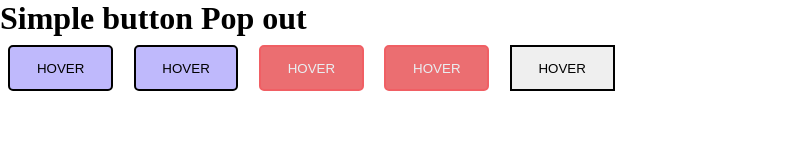
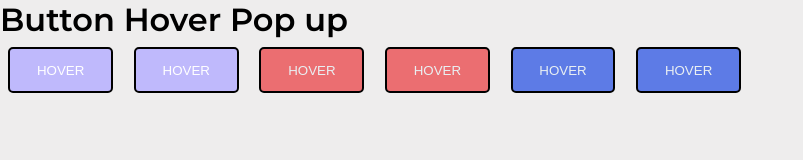
Before and after one commit to amchatman/Button-Components, a plain HTML site: page index.html in a window 1280 px wide. Shown: the whole page, without its empty margins (0-803 px from the left). Drawn offline with Linux system fonts and the light colour scheme.

Commit message:
Color Update
index.html
-Text update

style.css
-Color update
-font style update

```diff
--- a/index.html
+++ b/index.html
@@ -1,7 +1,7 @@
 <!DOCTYPE html>
 <html>
     <head>
-        <title>Button CSS Components</title>
+        <title>Button Hover Pop out</title>
         <meta charset="utf-8">
         <meta name="viewport" content="width=device-width,initial-scale=1, viewport-fit=cover">
         <link rel="stylesheet" type="text/css" href="style.css" media="screen" />
@@ -9,12 +9,13 @@
     <body>
 
         <div class="button-container outline">
-            <h1>Simple button Pop out</h1>
+            <h1>Button Hover Pop up</h1>
             <button class="btn shadow-tl">Hover</button>
             <button class="btn shadow-tr">Hover</button>
             <button class="btn shadow-bl">Hover</button>
             <button class="btn shadow-br">Hover</button>
             <button class="btn shadow">Hover</button>
+            <button class="btn shadow-b">Hover</button>
         </div>
     </body>
 </html>
--- a/style.css
+++ b/style.css
@@ -1,9 +1,14 @@
+@import url("https://fonts.googleapis.com/css2?family=Montserrat:wght@400;600&display=swap");
+
 * {
     margin: 0;
     padding: 0;
     box-sizing: border-box;
   }
-
+body{
+   background-color:#e9e8e8c4;
+   font-family:Montserrat;
+}
  .btn{
     border:2px solid;
     padding:1em 2em;
@@ -15,6 +20,7 @@
    border:2px solid #000000;
    border-radius:5px;
    background-color:#BFB9FC;
+   color:#FFFFFF;
  }
  .shadow-tl:hover{
    animation:shadow-tl 0.3 both;
@@ -45,7 +51,7 @@
 .shadow-bl,.shadow-br{
    background-color:#EB6E71;
    color:#E9EFF2;
-   border:2px solid #F05F64;
+   border:2px solid #000000;
    border-radius:5px;
 }
 .shadow-bl:hover{
@@ -53,11 +59,11 @@
 }
 @keyframes shadow-bl{
    0%{
-      box-shadow: 0 0 #E83F40, 0 0 #E83F40;
+      box-shadow: 0 0 #000000, 0 0 #000000;
       transform: translateX(0) translateY(0);
    }
    100%{
-       box-shadow: -1px 1px #E83F40, -2px 2px #E83F40, -3px 3px #E83F40, -4px 4px #E83F40, -5px 5px #E83F40,-6px 6px #E83F40,-7px 7px #E83F40;
+       box-shadow: -1px 1px #000000, -2px 2px #000000, -3px 3px #000000, -4px 4px #000000, -5px 5px #000000,-6px 6px #000000,-7px 7px #000000;
               transform: translateX(8px) translateY(8px);
    }
 }
@@ -67,13 +73,19 @@
 
  @keyframes shadow-br {
     0% {
-              box-shadow: 0 0 #E83F40, 0 0 #E83F40;
+              box-shadow: 0 0 #000000, 0 0 #000000;
               transform: translateX(0) translateY(0);
     }
     100% {
-              box-shadow: 1px 1px #E83F40, 2px 2px #E83F40, 3px 3px #E83F40, 4px 4px #E83F40, 5px 5px #E83F40,6px 6px #E83F40,7px 7px #E83F40;
+              box-shadow: 1px 1px #000000, 2px 2px #000000, 3px 3px #000000, 4px 4px #000000, 5px 5px #000000,6px 6px #000000,7px 7px #000000;
               transform: translateX(-8px) translateY(-8px);
     }
+  }
+  .shadow,.shadow-b{
+   background-color:#5D7BE6;
+   color:#E9EFF2;
+   border:2px solid #000000;
+   border-radius:5px;
   }
   .shadow:hover{
    animation:shadow 0.3 both;
@@ -89,3 +101,16 @@
     transform: translateX(8px) translateY(8px);
    }
 }
+.shadow-b:hover{
+   animation:shadow-b 0.3 both;
+}
+@keyframes shadow-b {
+   0% {
+       box-shadow: 0 0 #000000, 0 0 #000000;
+       transform: translateX(0) translateY(0);
+   }
+   100% {
+       box-shadow: -1px -2px #000000, -2px -3px #000000, -3px -4px #000000, -4px -5px #000000, -5px -6px #000000,-6px -7px #000000,-7px -8px #000000,-8px 9px #000000;
+       transform: translateX(8px) translateY(8px);
+      }
+   }
```
